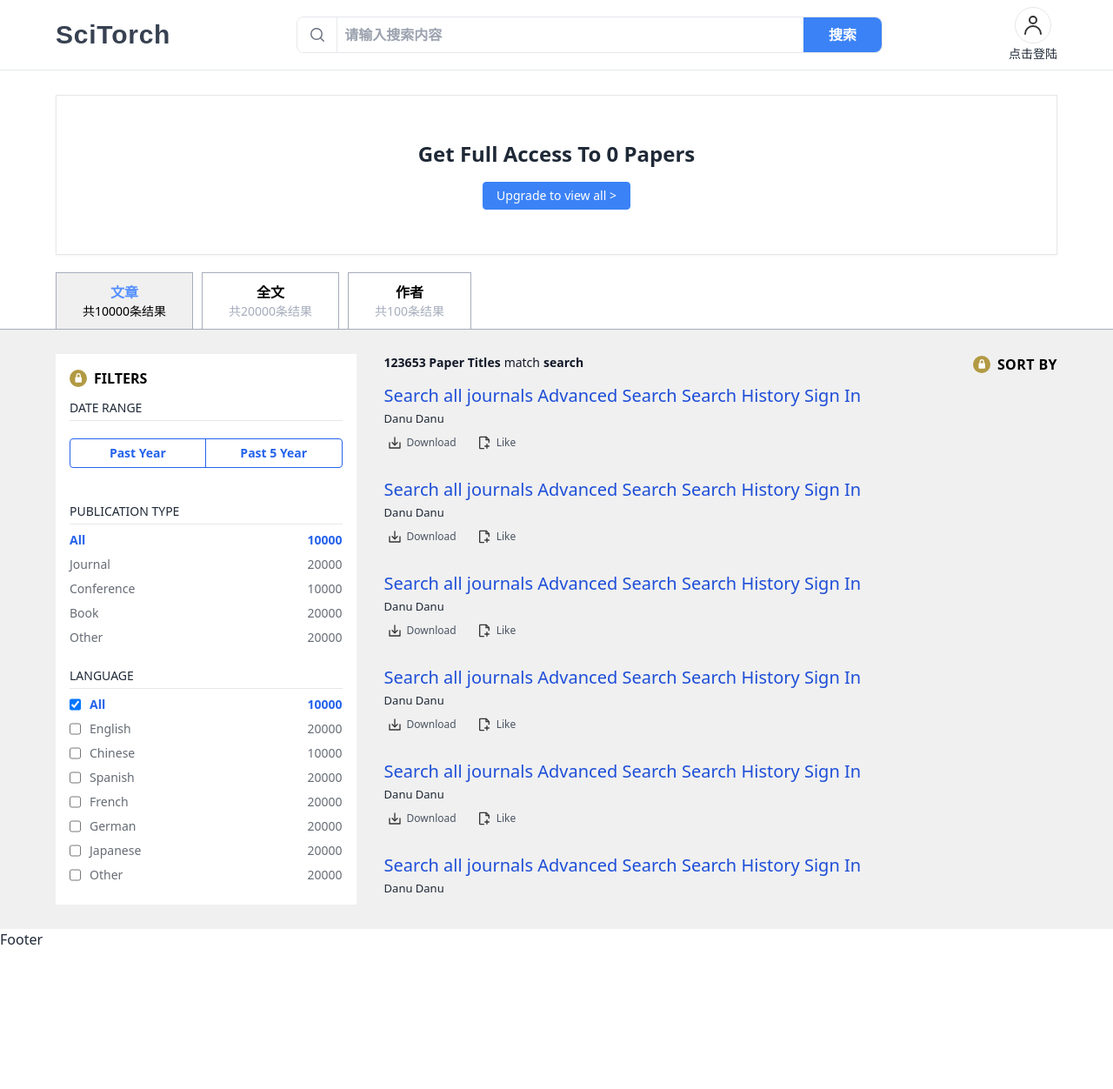
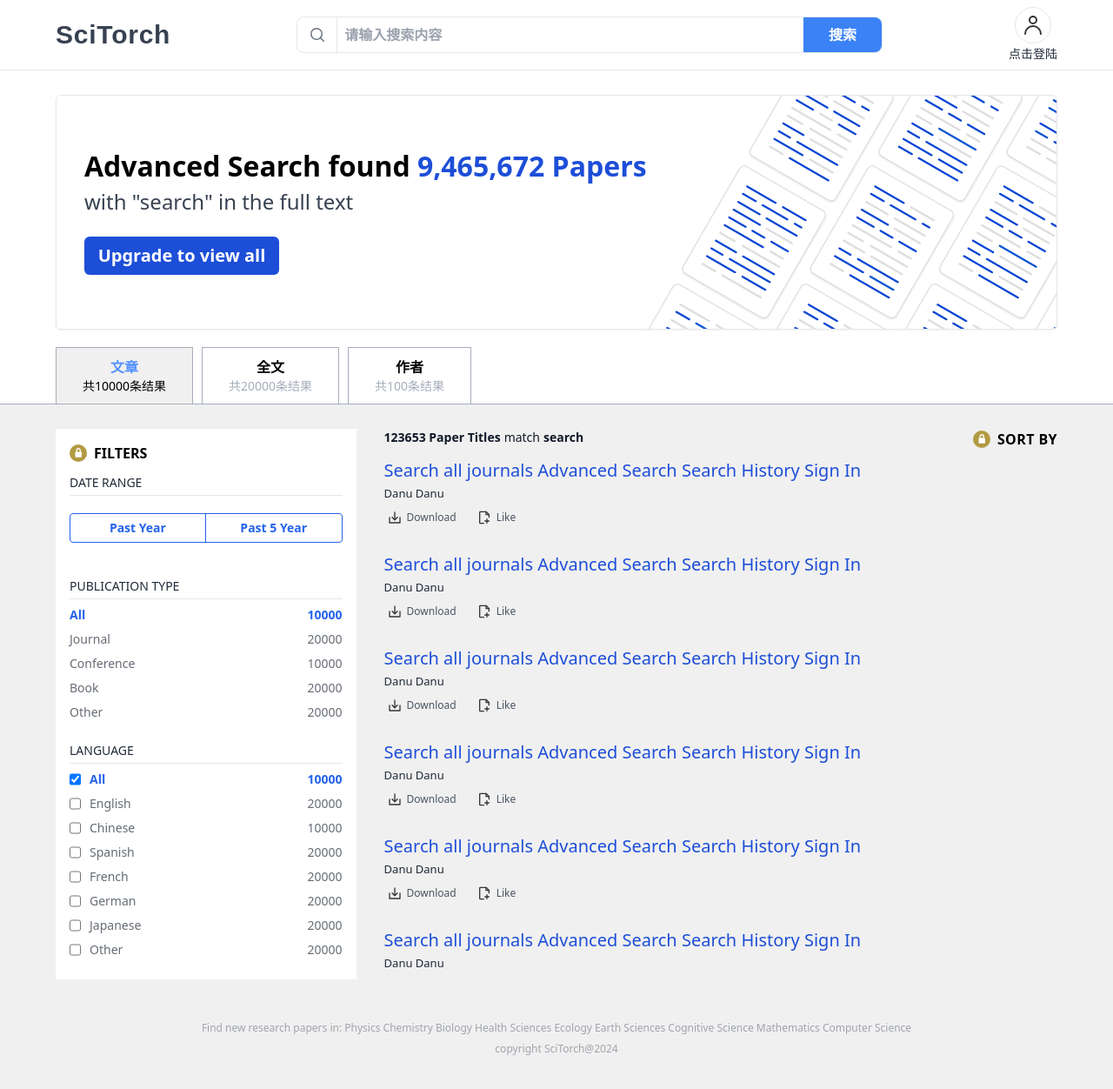
Before and after one commit to xiaorenwu234/SciTorch, a Vue app in the folder SciTorch-Frontend/: page / in a window 1280 px wide. Shown: the whole page at 87% size. Before the commit the page ends 1092 px from the top, so only its background shows below. Built offline with nearby package versions, Linux system fonts and the light colour scheme; a web font is replaced by a local one.

Commit message:
添加底部文字，修改广告样式

```diff
--- /dev/null
+++ b/SciTorch-Frontend/src/components/HomeComponents/HomeAd.vue
@@ -0,0 +1,37 @@
+<script setup>
+import {ref} from 'vue';
+import {useRouter} from 'vue-router';
+
+const paperNumber = ref(0);
+const needFullAccess = ref(true);
+const router = useRouter();
+
+const navigateToService = () => {
+  router.push('getService');
+};
+</script>
+
+<template>
+  <div v-if="needFullAccess" class="my-5 w-full h-[270px] flex cursor-pointer" @click="navigateToService">
+    <div class="w-[98%] md:w-[94%] lg:w-[90%] flex border rounded-md shadow-sm flex-col mx-auto justify-center pl-8 ad-background">
+      <div class="flex">
+        <span class="mb-1.5 text-black" style="font-weight: 550;font-size:32px; line-height: 38px;">Advanced Search found</span>
+        <span class="mb-1.5 text-blue-700 ml-2" style="font-weight: 550;font-size:32px; line-height: 38px;">9,465,672 Papers</span>
+      </div>
+      <span class="text-2xl mb-6 text-gray-700" style="font-weight:400">with "search" in the full text</span>
+      <div class="text-xl bg-blue-700 hover:bg-blue-800 transition-colors duration-400 py-2 text-white rounded-md w-56 text-center"
+           style="font-weight: 600;">Upgrade to view all
+      </div>
+    </div>
+  </div>
+</template>
+
+<style scoped>
+.ad-background {
+  background: #fff url('/background_image.png') no-repeat;
+  background-position-x: 50vw;
+  background-position-y: 60%;
+  background-size: 1000px;
+  color: rgba(0, 226, 247, 0.57);
+}
+</style>
--- /dev/null
+++ b/SciTorch-Frontend/src/components/HomeComponents/HomeView_Footer.vue
@@ -0,0 +1,16 @@
+<script setup>
+
+</script>
+
+<template>
+  <div class="text-gray-500/60 text-xs w-full pb-10 pt-5 flex flex-wrap" style="background: #f0f0f0">
+  <span class="w-full text-center">
+  Find new research papers in: Physics Chemistry Biology Health Sciences Ecology Earth Sciences Cognitive Science Mathematics Computer Science
+  </span>
+    <span class="w-full text-center mt-2">copyright SciTorch@2024</span>
+  </div>
+</template>
+
+<style scoped>
+
+</style>
--- a/SciTorch-Frontend/src/components/homeComponents/HomeAd.vue
+++ /dev/null
@@ -1,24 +0,0 @@
-<script setup>
-import { ref } from 'vue';
-import { useRouter } from 'vue-router';
-
-const paperNumber = ref(0);
-const needFullAccess = ref(true);
-const router = useRouter();
-
-const navigateToService = () => {
-  router.push('getService');
-};
-</script>
-
-<template>
-  <div v-if="needFullAccess" class="py-5 w-full h-56 flex">
-    <div class="w-[98%] md:w-[94%] lg:w-[90%] mx-auto flex border shadow-sm flex-col items-center justify-center">
-      <span class="font-extrabold text-2xl mb-4 text-center">Get Full Access To {{ paperNumber }} Papers</span>
-      <el-button color="#3B82F6" class="font-extrabold text-lg" @click="navigateToService">Upgrade to view all ></el-button>
-    </div>
-  </div>
-</template>
-
-<style scoped>
-</style>
--- a/SciTorch-Frontend/src/frames/HomeView_MainFrame.vue
+++ b/SciTorch-Frontend/src/frames/HomeView_MainFrame.vue
@@ -39,7 +39,7 @@
 <script setup>
 import {ref} from 'vue';
 import Title_Frame from "@/frames/Title_Frame.vue";
-import HomeAd from "@/components/homeComponents/HomeAd.vue";
+import HomeAd from "@/components/HomeComponents/HomeAd.vue";
 
 // Tab 列表
 const tabs = [
--- a/SciTorch-Frontend/src/views/HomeView.vue
+++ b/SciTorch-Frontend/src/views/HomeView.vue
@@ -32,7 +32,7 @@
                 <div class="m-auto">
                   <div class="m-auto flex">
                   <div class="mx-auto">
-                    <div class="rounded-full p-2 border flex hover:bg-gray-300/50 transition-colors duration-400" @click="GotoUserCenter">
+                    <div class="rounded-full p-2 border flex hover:bg-gray-300/50 transition-colors duration-400 cursor-pointer" @click="GotoUserCenter">
                       <img src="../components/icons/User_Icon.svg" class="aspect-square h-6" alt="用户头像">
                     </div>
                   </div>
@@ -53,7 +53,9 @@
           <HomeView_MainFrame></HomeView_MainFrame>
         </div>
       </div>
-      <div>Footer</div>
+      <div style="background: #f0f0f0">
+        <HomeView_Footer></HomeView_Footer>
+      </div>
     </div>
   </div>
 </template>
@@ -62,14 +64,14 @@
 import {UserStore} from "@/stores/UserStore.js";
 import router from "@/router/index.js";
 import HomeView_MainFrame from "@/frames/HomeView_MainFrame.vue";
+import HomeView_Footer from "@/components/HomeComponents/HomeView_Footer.vue";
 
 const userStore = UserStore();
 
-const GotoUserCenter=()=>{
-  if(userStore.HasLogin){
+const GotoUserCenter=()=> {
+  if (userStore.HasLogin) {
     router.push('/user-center')
-  }
-  else{
+  } else {
     router.push('/login')
   }
 }
```
